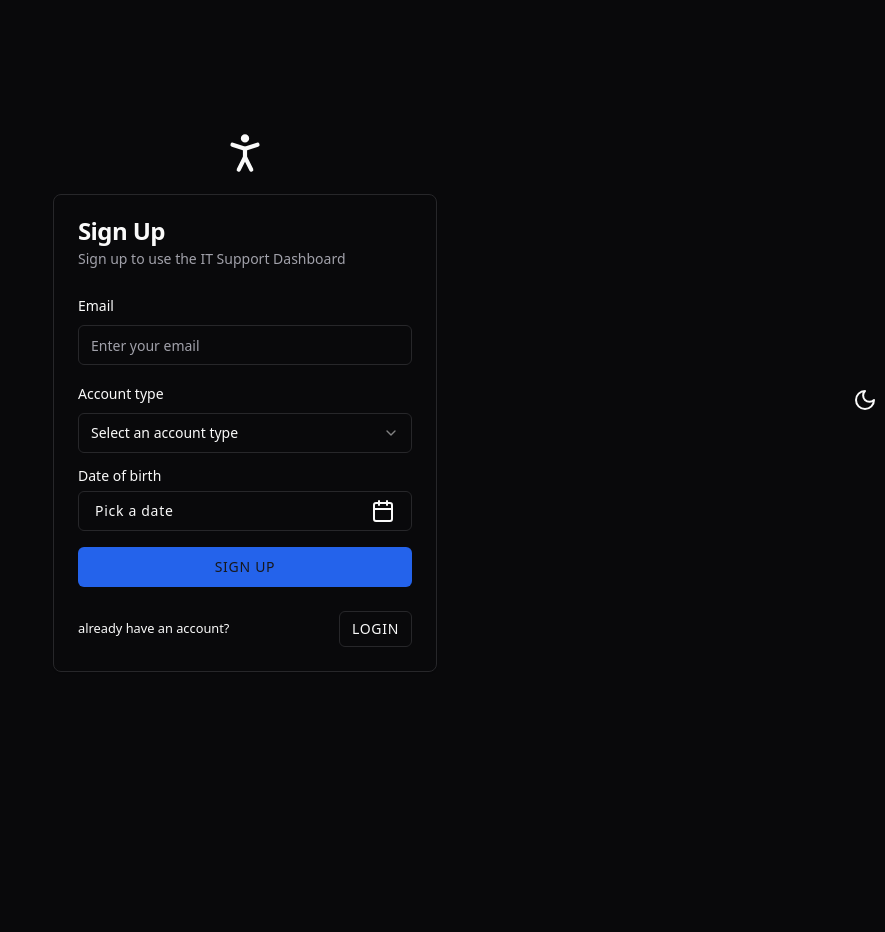
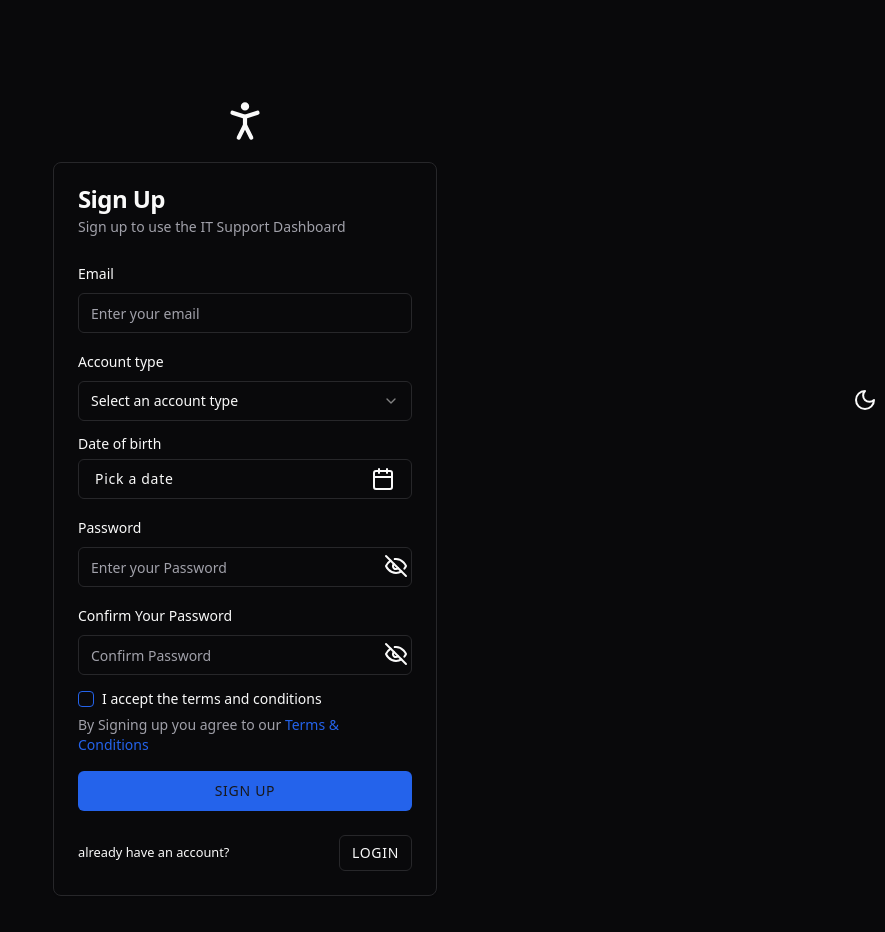
Before and after one commit to dk649/SupportDashboard, a Next.js app: page /sign-up in a window 1280 px wide. Shown: the top 932 px of the page, without its empty margins (395-1280 px from the left). Before the commit the page ends 800 px from the top, so only its background shows below. Built offline with nearby package versions, Linux system fonts and the light colour scheme.

Commit message:
update
login and setup password

```diff
--- a/app/(logged-out)/login/page.tsx
+++ b/app/(logged-out)/login/page.tsx
@@ -26,6 +26,8 @@ import {
   FormMessage,
 } from "@/components/ui/form";
 import { Input } from "@/components/ui/input";
+import { PasswordInput } from "@/components/ui/password-input";
+import { useRouter } from "next/navigation";
 
 const formSchema = z.object({
   email: z.string().email(),
@@ -33,6 +35,7 @@ const formSchema = z.object({
 });
 
 const LoginPage = () => {
+  const router = useRouter();
   const form = useForm<z.infer<typeof formSchema>>({
     resolver: zodResolver(formSchema),
     defaultValues: {
@@ -41,8 +44,9 @@ const LoginPage = () => {
     },
   });
 
-  const handleSubmit = () => {
-    console.log("loginin");
+  const handleSubmit = (data: z.infer<typeof formSchema>) => {
+    console.log("loginin", data);
+    router.push("/dashboard");
   };
   return (
     <>
@@ -87,7 +91,7 @@ const LoginPage = () => {
                   <FormItem>
                     <FormLabel>Password</FormLabel>
                     <FormControl>
-                      <Input
+                      <PasswordInput
                         placeholder="Enter your password"
                         type="password"
                         {...field}
--- a/app/(logged-out)/sign-up/page.tsx
+++ b/app/(logged-out)/sign-up/page.tsx
@@ -11,6 +11,7 @@ import {
 } from "@/components/ui/card";
 import Link from "next/link";
 import { Button } from "@/components/ui/button";
+import { Checkbox } from "@/components/ui/checkbox";
 import { CalculatorIcon, CalendarIcon, PersonStandingIcon } from "lucide-react";
 
 import * as z from "zod";
@@ -42,6 +43,8 @@ import {
 import { format } from "date-fns";
 
 import { Calendar } from "@/components/ui/calendar";
+import { PasswordInput } from "@/components/ui/password-input";
+import { useRouter } from "next/navigation";
 
 const formSchema = z
   .object({
@@ -50,6 +53,9 @@ const formSchema = z
     accountType: z.enum(["personal", "company"]),
     companyName: z.string().optional(),
     numberOfEmployees: z.coerce.number().optional(),
+    acceptTerms: z.boolean({
+      required_error: "You must accept the terms and conditions",
+    }),
 
     dob: z.date().refine((date) => {
       const today = new Date();
@@ -61,8 +67,22 @@ const formSchema = z
 
       return date <= eighteenYearsAgo;
     }, "You must be 18 years or older"),
+    password: z
+      .string()
+      .min(8, "password must contain at least 8 characters")
+      .refine((password) => {
+        return /^(?=.*[!@#$%^&*])(?=.*[A-Z]).*$/.test(password);
+      }, "password must contain at least 1 special character and 1 uppercase letter"),
+    passwordConfirm: z.string(),
   })
   .superRefine((data, ctx) => {
+    if (data.password !== data.passwordConfirm) {
+      ctx.addIssue({
+        code: z.ZodIssueCode.custom,
+        path: ["passwordConfirm"],
+        message: "Passwords do not match",
+      });
+    }
     if (data.accountType === "company" && !data.companyName) {
       ctx.addIssue({
         code: z.ZodIssueCode.custom,
@@ -84,15 +104,21 @@ const formSchema = z
   });
 
 const SignUpPage = () => {
+  const router = useRouter();
+
   const form = useForm<z.infer<typeof formSchema>>({
     resolver: zodResolver(formSchema),
     defaultValues: {
       email: "",
+      password: "",
+      passwordConfirm: "",
+      companyName: "",
     },
   });
 
-  const handleSubmit = () => {
-    console.log("loginin");
+  const handleSubmit = (data: z.infer<typeof formSchema>) => {
+    console.log("loginin", data);
+    router.push("/dashboard");
   };
 
   const accountType = form.watch("accountType");
@@ -187,6 +213,7 @@ const SignUpPage = () => {
                             type="number"
                             min={0}
                             {...field}
+                            value={field.value ?? ""}
                           />
                         </FormControl>
 
@@ -239,6 +266,71 @@ const SignUpPage = () => {
                   </FormItem>
                 )}
               />
+
+              <FormField
+                control={form.control}
+                name="password"
+                render={({ field }) => (
+                  <FormItem>
+                    <FormLabel>Password</FormLabel>
+                    <FormControl>
+                      <PasswordInput
+                        placeholder="Enter your Password"
+                        type="password"
+                        {...field}
+                      />
+                    </FormControl>
+
+                    <FormMessage />
+                  </FormItem>
+                )}
+              />
+
+              <FormField
+                control={form.control}
+                name="passwordConfirm"
+                render={({ field }) => (
+                  <FormItem>
+                    <FormLabel>Confirm Your Password</FormLabel>
+                    <FormControl>
+                      <PasswordInput
+                        placeholder="Confirm Password"
+                        type="password"
+                        {...field}
+                      />
+                    </FormControl>
+
+                    <FormMessage />
+                  </FormItem>
+                )}
+              />
+
+              <FormField
+                control={form.control}
+                name="acceptTerms"
+                render={({ field }) => (
+                  <FormItem>
+                    <div className="flex gap-2 items-center">
+                      <FormControl>
+                        <Checkbox
+                          checked={field.value}
+                          onCheckedChange={field.onChange}
+                        />
+                      </FormControl>
+                      <FormLabel>I accept the terms and conditions</FormLabel>
+                    </div>
+                    <FormDescription>
+                      By Signing up you agree to our{" "}
+                      <Link className="text-primary hover:underline" href="/#">
+                        Terms & Conditions
+                      </Link>
+                    </FormDescription>
+
+                    <FormMessage />
+                  </FormItem>
+                )}
+              />
+
               <Button type="submit">Sign up</Button>
             </form>
           </Form>
--- /dev/null
+++ b/components/ui/checkbox.tsx
@@ -0,0 +1,30 @@
+"use client"
+
+import * as React from "react"
+import * as CheckboxPrimitive from "@radix-ui/react-checkbox"
+import { Check } from "lucide-react"
+
+import { cn } from "@/lib/utils"
+
+const Checkbox = React.forwardRef<
+  React.ElementRef<typeof CheckboxPrimitive.Root>,
+  React.ComponentPropsWithoutRef<typeof CheckboxPrimitive.Root>
+>(({ className, ...props }, ref) => (
+  <CheckboxPrimitive.Root
+    ref={ref}
+    className={cn(
+      "peer h-4 w-4 shrink-0 rounded-sm border border-primary ring-offset-background focus-visible:outline-none focus-visible:ring-2 focus-visible:ring-ring focus-visible:ring-offset-2 disabled:cursor-not-allowed disabled:opacity-50 data-[state=checked]:bg-primary data-[state=checked]:text-primary-foreground",
+      className
+    )}
+    {...props}
+  >
+    <CheckboxPrimitive.Indicator
+      className={cn("flex items-center justify-center text-current")}
+    >
+      <Check className="h-4 w-4" />
+    </CheckboxPrimitive.Indicator>
+  </CheckboxPrimitive.Root>
+))
+Checkbox.displayName = CheckboxPrimitive.Root.displayName
+
+export { Checkbox }
--- /dev/null
+++ b/components/ui/password-input.tsx
@@ -0,0 +1,36 @@
+"use client";
+
+import * as React from "react";
+
+import { cn } from "@/lib/utils";
+import { Input } from "./input";
+import { EyeIcon, EyeOffIcon } from "lucide-react";
+
+export interface PasswordInputProps
+  extends React.InputHTMLAttributes<HTMLInputElement> {}
+
+const PasswordInput = React.forwardRef<HTMLInputElement, PasswordInputProps>(
+  ({ className, type, ...props }, ref) => {
+    const [showPassword, setShowPassword] = React.useState(false);
+    return (
+      <div className="relative">
+        <Input
+          type={showPassword ? "text" : "password"}
+          {...props}
+          ref={ref}
+          className={cn("pr-10", className)}
+        />
+        <span className="absolute top-[7px] right-1 cursor-pointer select-none">
+          {showPassword ? (
+            <EyeIcon onClick={() => setShowPassword(false)} />
+          ) : (
+            <EyeOffIcon onClick={() => setShowPassword(true)} />
+          )}
+        </span>
+      </div>
+    );
+  }
+);
+PasswordInput.displayName = "PasswordInput";
+
+export { PasswordInput };
--- a/package.json
+++ b/package.json
@@ -10,6 +10,7 @@
   },
   "dependencies": {
     "@hookform/resolvers": "^3.9.0",
+    "@radix-ui/react-checkbox": "^1.1.1",
     "@radix-ui/react-label": "^2.1.0",
     "@radix-ui/react-popover": "^1.1.1",
     "@radix-ui/react-select": "^2.1.1",
```
Also changed, not shown: 1 other file (tests, documents, lock files or other folders).
